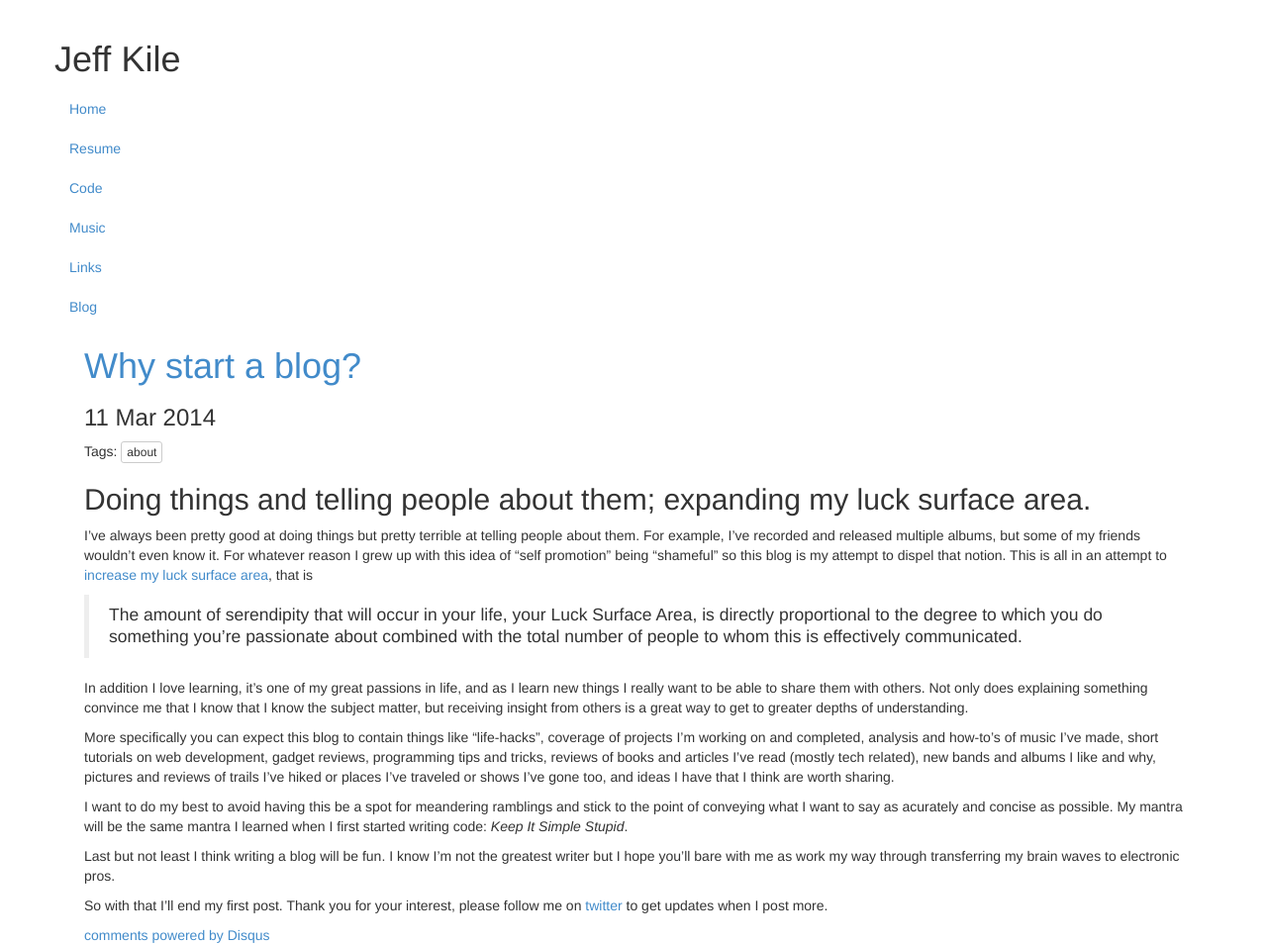
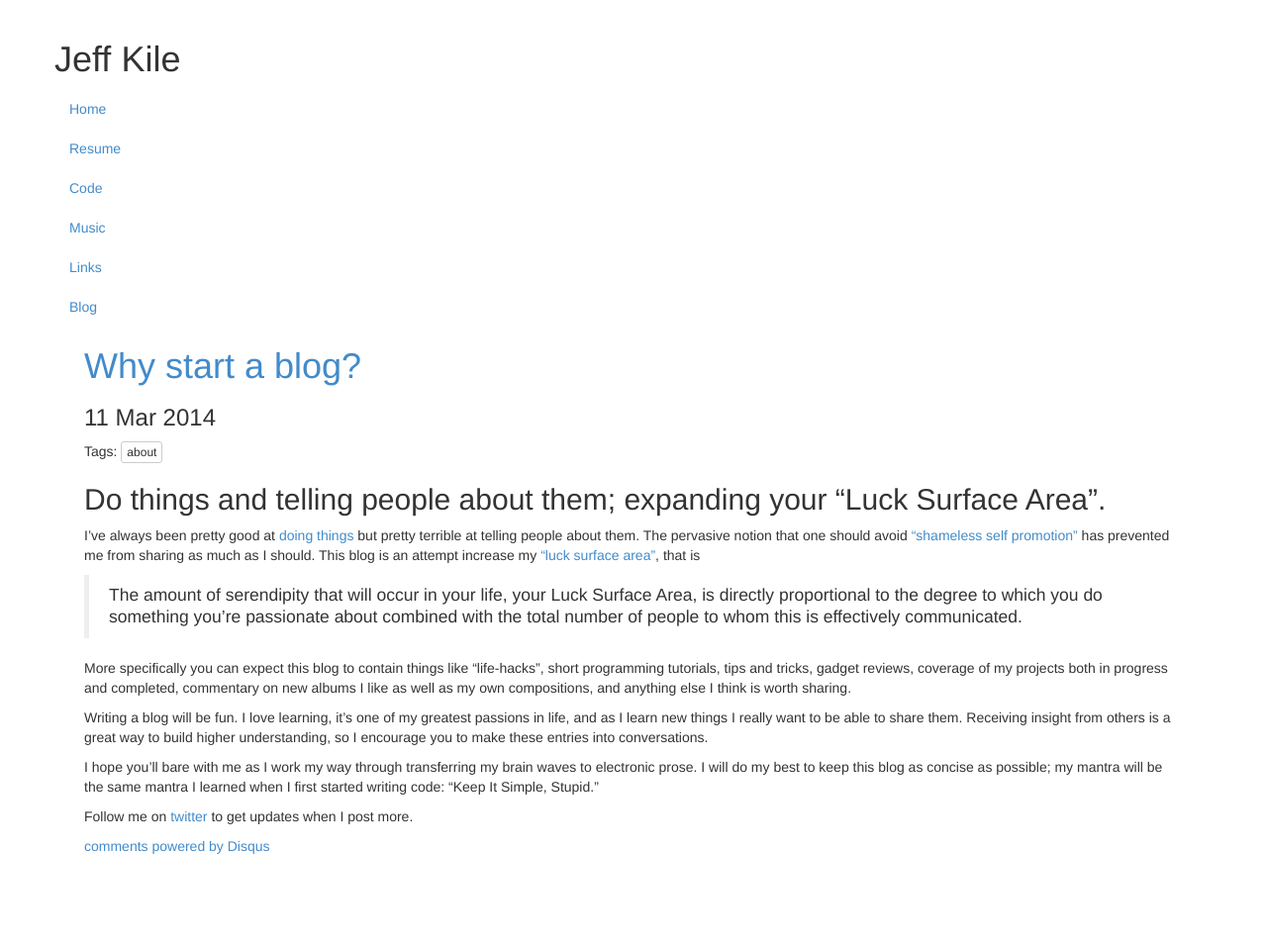
Before and after one commit to jeffkile/jeffkile.github.io, a Jekyll site: the page built from _posts/2014-03-11-why-start-a-blog.md, in a window 1280 px wide. Shown: the whole page at 99% size. Built offline with Jekyll 4.4.1, drawn with Linux system fonts in a browser that asks for light colours; nearby versions of some CDN libraries; some web fonts are replaced; library files that are not in the unit come from our copies; comment, search, counter and statistics services are not loaded; after the commit the page ends 900 px from its top, so only the background shows below that.

Commit message:
Updated first blog post

```diff
--- a/_posts/2014-03-11-why-start-a-blog.md
+++ b/_posts/2014-03-11-why-start-a-blog.md
@@ -4,45 +4,25 @@ title:  "Why start a blog?"
 categories: [about]
 ---
 
-Doing things and telling people about them; expanding my luck surface area.
+Do things and telling people about them; expanding your "Luck Surface Area".
 ---------------------------------------------------------------------------
 
 
-I've always been pretty good at doing things but pretty terrible at telling
-people about them. For example, I've recorded and released multiple albums, but some of my
-friends wouldn't even know it. For whatever reason I grew up with this idea of
-"self promotion" being "shameful" so this blog is my attempt to dispel that
-notion. This is all in an attempt to
-[increase my luck surface
-area](http://www.codusoperandi.com/posts/increasing-your-luck-surface-area),
+I've always been pretty good at [doing](/portfolio) [things](/music) but pretty terrible at telling
+people about them. The pervasive notion that one should avoid ["shameless self promotion"](http://www.inc.com/kevin-daum/why-you-should-be-a-shameless-self-promoter.html) has prevented me from sharing as much as I should.
+This blog is an attempt
+increase my ["luck surface
+area"](http://www.codusoperandi.com/posts/increasing-your-luck-surface-area),
 that is
 >The amount of serendipity that will occur in your life, your Luck
 >Surface Area, is directly proportional to the degree to which you do something
 >you're passionate about combined with the total number of people to whom this is
 >effectively communicated.
 
-In addition I love learning, it's one of my great passions in life, and as I
-learn new things I really want to be able to share them with others.  Not only
-does explaining something convince me that I know that I know the subject
-matter, but receiving insight from others is a great way to get to greater
-depths of understanding.
+More specifically you can expect this blog to contain things like “life-hacks”, short programming tutorials, tips and tricks, gadget reviews, coverage of my projects both in progress and completed, commentary on new albums I like as well as my own compositions, and anything else I think is worth sharing.
 
-More specifically you can expect this blog to contain things like "life-hacks",
-coverage of projects I'm working on and completed, analysis and how-to's of
-music I've made, short tutorials on web development, gadget reviews, programming
-tips and tricks, reviews of books and articles I've read (mostly tech related),
-new bands and albums I like and why, pictures and reviews of trails I've hiked
-or places I've traveled or shows I've gone too, and ideas I have that I think
-are worth sharing.
+Writing a blog will be fun. I love learning, it’s one of my greatest passions in life, and as I learn new things I really want to be able to share them. Receiving insight from others is a great way to build higher understanding, so I encourage you to make these entries into conversations.
 
-I want to do my best to avoid having this be a spot for meandering ramblings and
-stick to the point of conveying what I want to say as acurately and concise as
-possible.  My mantra will be the same mantra I learned when I first started
-writing code: *Keep It Simple Stupid*.
+I hope you’ll bare with me as I work my way through transferring my brain waves to electronic prose. I will do my best to keep this blog as concise as possible; my mantra will be the same mantra I learned when I first started writing code: “Keep It Simple, Stupid.”
 
-Last but not least I think writing a blog will be fun. I know I'm not the
-greatest writer but I hope you'll bare with me as work my way through
-transferring my brain waves to electronic pros.
-
-So with that I'll end my first post. Thank you for your interest, please follow
-me on [twitter](twitter.com/jeff_kile) to get updates when I post more.
+Follow me on [twitter](twitter.com/jeff_kile) to get updates when I post more.
```
